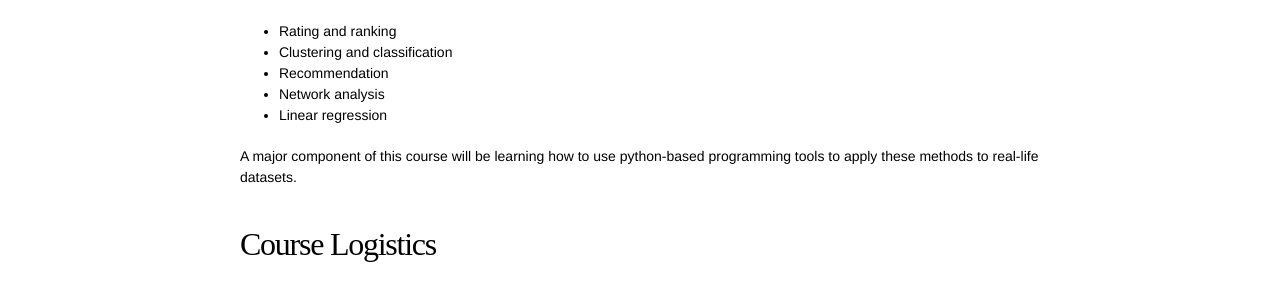
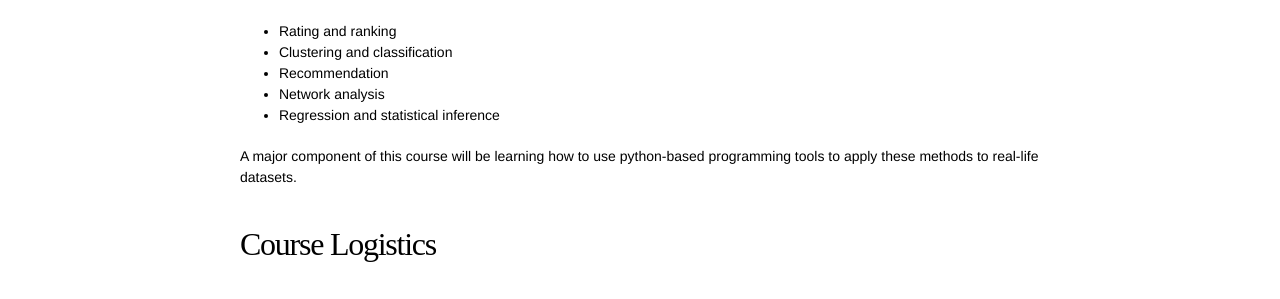
Before and after one commit to datascience-course/2016-website, a Jekyll site: the page built from syllabus.md, in a window 1280 px wide and 900 px high. Shown: the part 402-701 px from the top of the window. Built offline with Jekyll 4.4.1, drawn with Linux system fonts in a browser that asks for light colours; some web fonts are replaced.

Commit message:
Update syllabus.md

```diff
--- a/syllabus.md
+++ b/syllabus.md
@@ -15,7 +15,7 @@ Welcome to CS-? / Math-?! This course is an introduction to data analysis. The m
 * Clustering and classification
 * Recommendation
 * Network analysis
-* Linear regression
+* Regression and statistical inference
 
 A major component of this course will be learning how to use python-based programming tools to apply these methods to real-life datasets.
 
```
